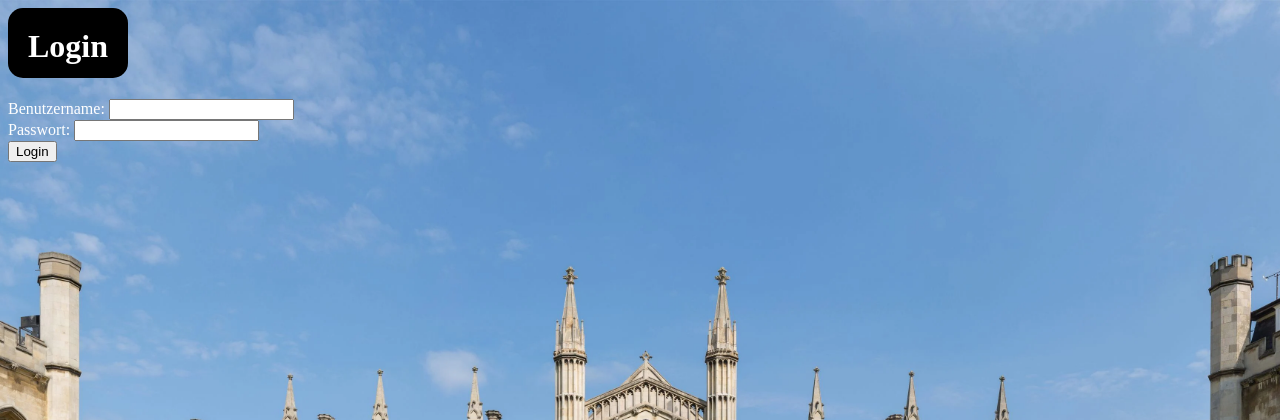
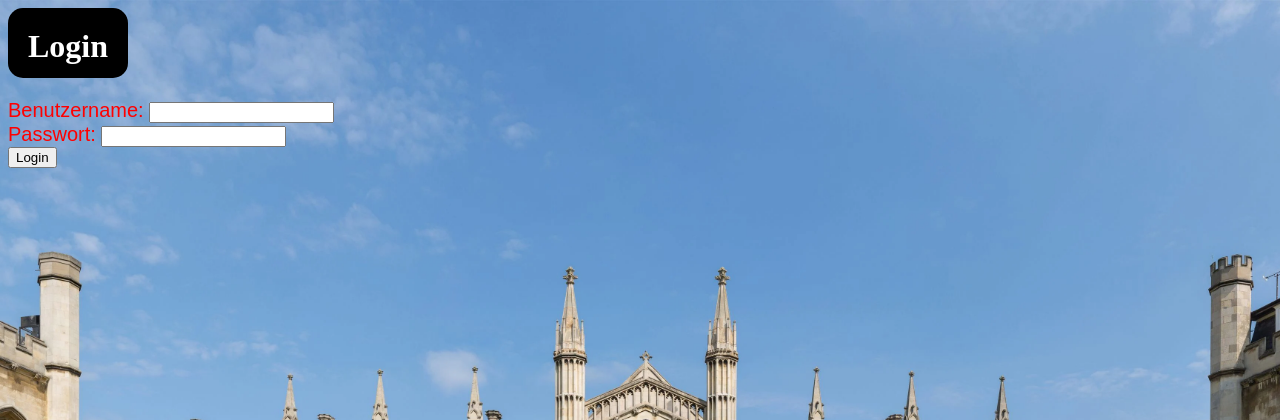
Before and after one commit to Nuddel23/Datenbank_projekt, a PHP site: page / in a window 1280 px wide. Shown: the top 420 px of the page. Run offline with PHP 8.4, Linux system fonts and the light colour scheme.

Commit message:
astetic der log in seite verbessert

```diff
--- a/css/login.css
+++ b/css/login.css
@@ -13,3 +13,14 @@ body {
     background-position: center;
     background-size: cover;
   }
+  form{
+    color:red;
+    font-family: Arial, Helvetica, sans-serif;
+    font-size: 20px;
+  }
+  input: not {
+    appearance: menulist-button;
+    background-color: rgb(9, 255, 0);
+    background-color: -internal-light-dark(rgb(0, 0, 0), rgb(255, 255, 255)) !important;
+    color: blue;
+}
```
